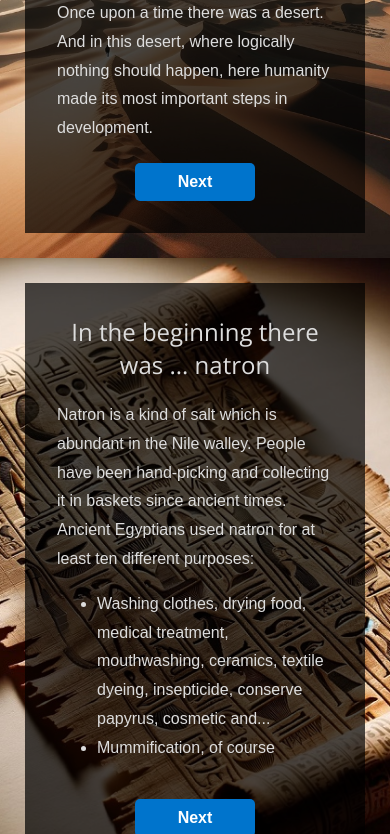
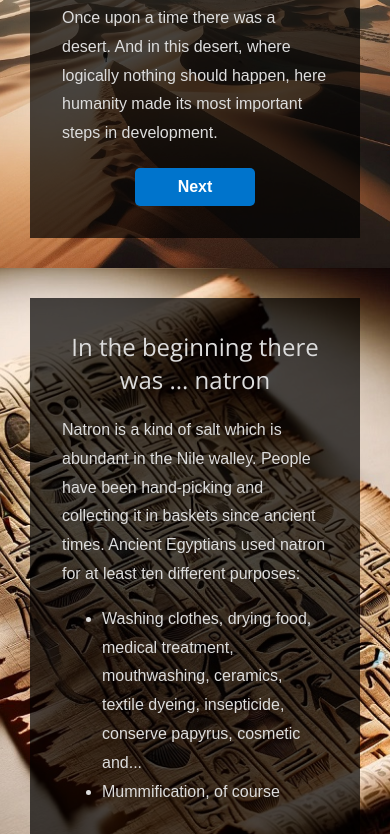
Before and after one commit to fotimarcell/natrontheory, a plain HTML site: page index.html in a window 390 px wide. Shown: the part 216-1050 px from the top of the page. Drawn offline with nearby package versions, Linux system fonts and the light colour scheme.

Commit message:
főoldal 30px padding mobilon

```diff
--- a/css/style.css
+++ b/css/style.css
@@ -231,7 +231,7 @@ body {
     }
 
     .maincsik {
-        padding: 25px;
+        padding: 30px;
         min-height: 0;
     }
 
```
